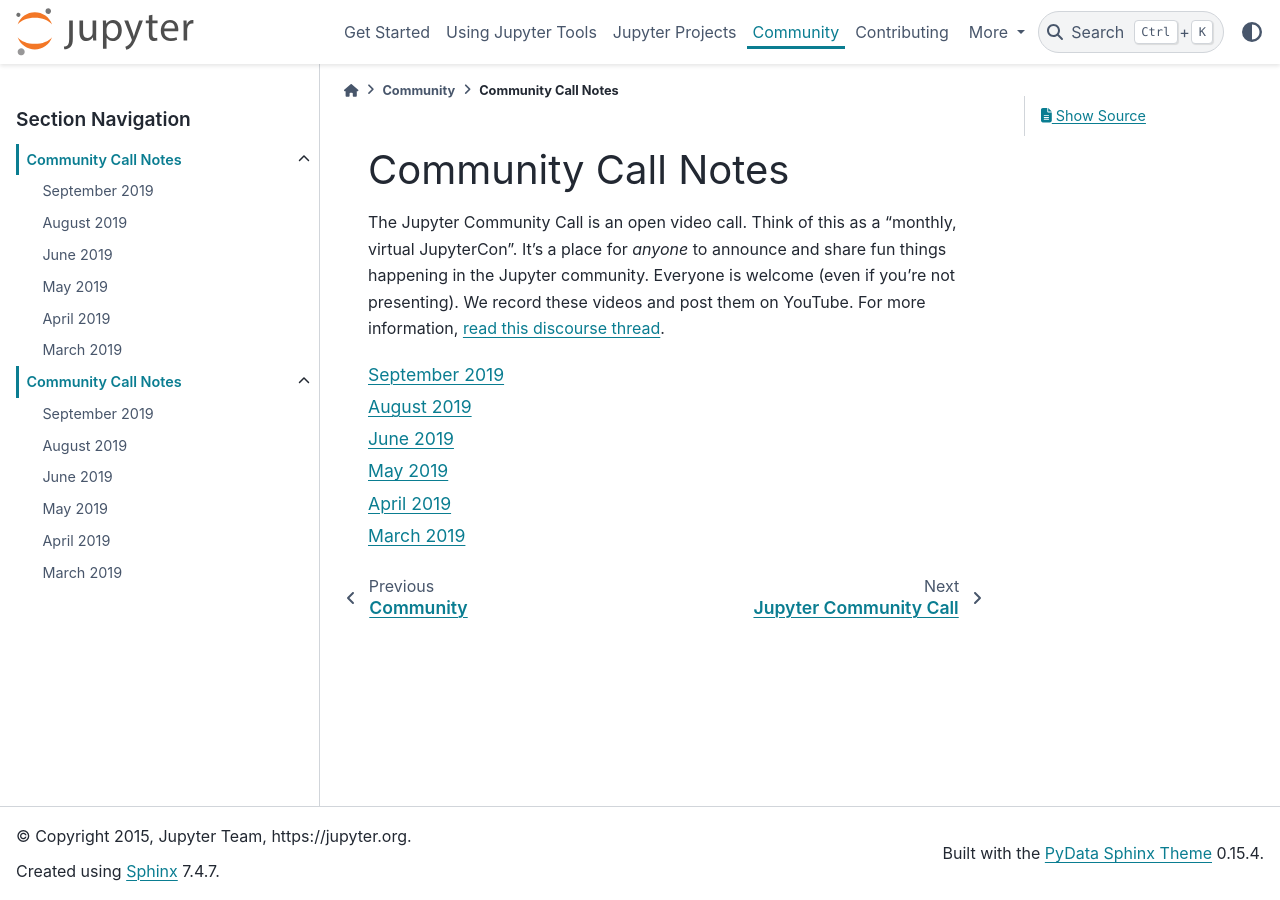
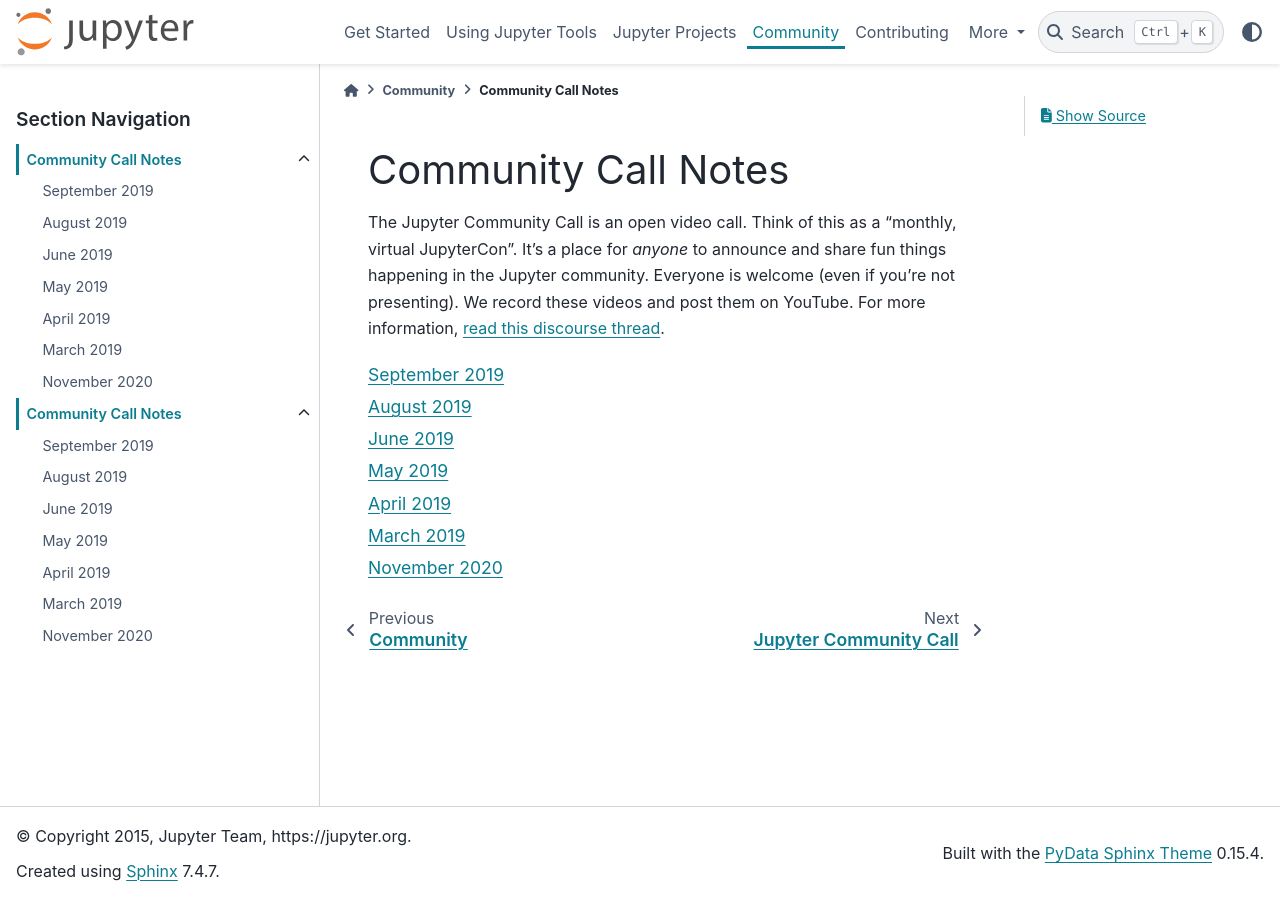
Before and after one commit to jupyter/jupyter, a Sphinx documentation site: the page built from docs/source/community/community-call-notes/index.rst, in a window 1280 px wide. Built offline with Sphinx 7.4.7 and the PyData theme 0.15.4, drawn with Linux system fonts in a browser that asks for light colours; pages that are not in the unit, such as notebooks, are missing from menus.

Commit message:
Add November 2020 to index

```diff
--- a/docs/source/community/community-call-notes/index.rst
+++ b/docs/source/community/community-call-notes/index.rst
@@ -15,3 +15,4 @@
    May 2019 <2019-may.md>
    April 2019 <2019-april.md>
    March 2019 <2019-march.md>
+   November 2020 <2020-november.md>
```
